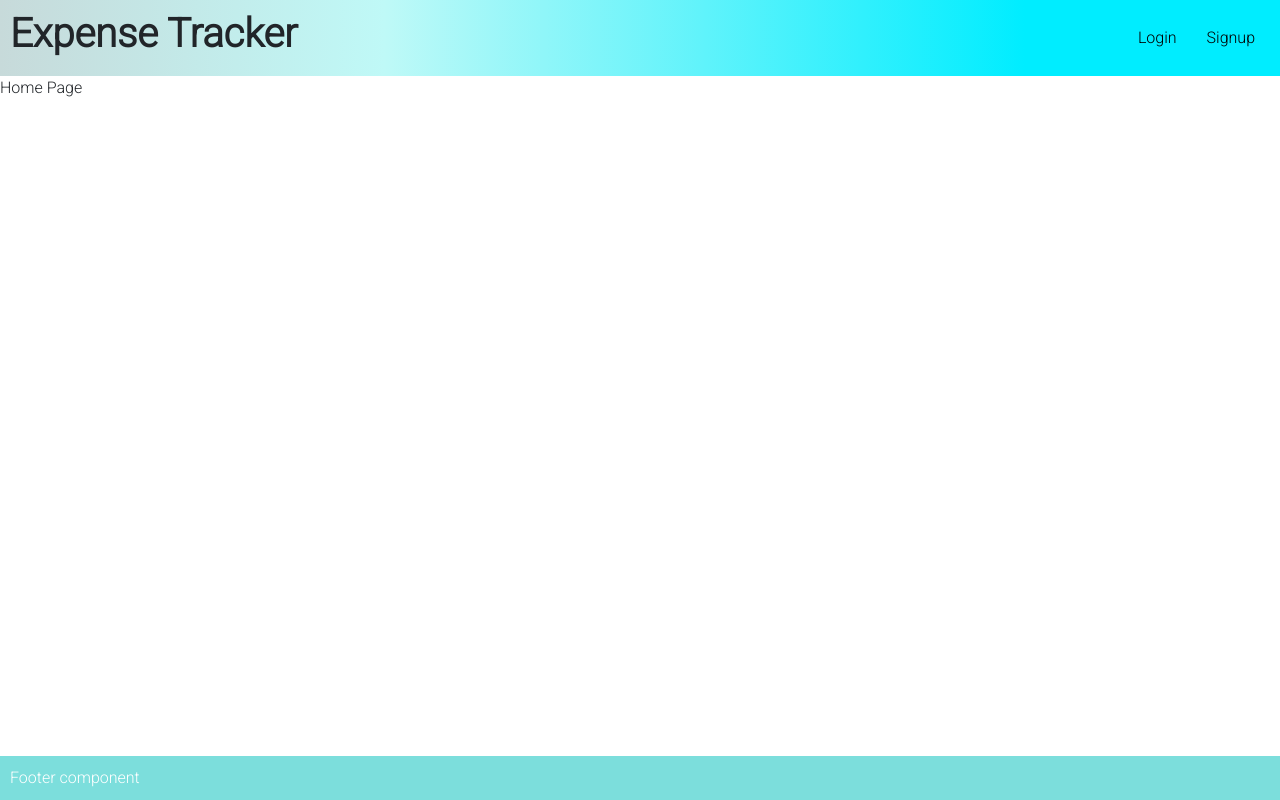
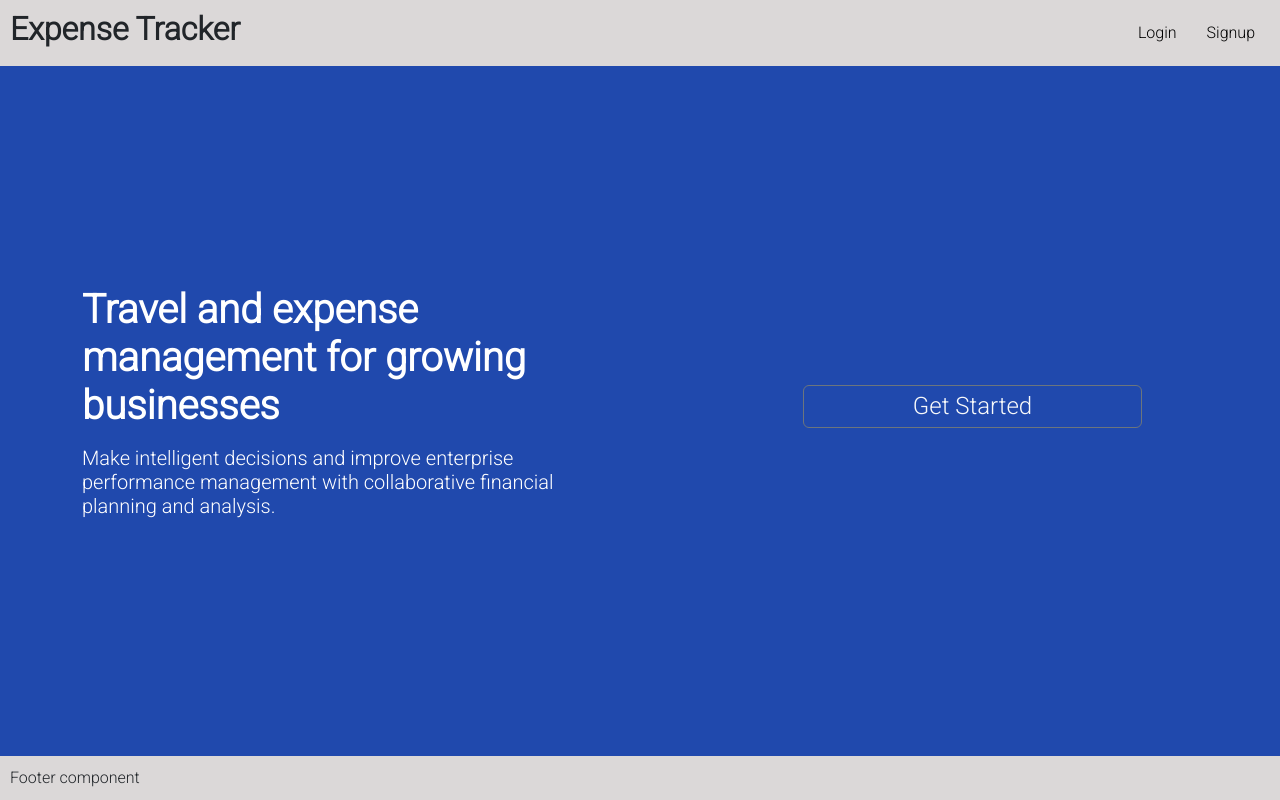
Before and after one commit to deepchhatralia/expense-tracker, a React (Create React App) app in the folder client/: page / in a window 1280 px wide. Built offline with nearby package versions, Linux system fonts and the light colour scheme; no server answers.

Commit message:
landing page

```diff
--- a/client/src/components/Footer.js
+++ b/client/src/components/Footer.js
@@ -5,7 +5,9 @@ const Footer = () => {
 
     return (
         <>
-            <div className="footer" style={{ position: "fixed", bottom: 0, left: 0, right: 0, color: "#fff", backgroundColor: "#7CDEDC", padding: "10px" }}>Footer component</div>
+            <div className="footer" style={{
+                position: "fixed", bottom: 0, left: 0, right: 0, backgroundColor: "#dbd8d8", padding: "10px"
+            }}>Footer component</div>
         </>
     );
 };
--- a/client/src/css/header.css
+++ b/client/src/css/header.css
@@ -6,11 +6,15 @@
     position: relative;
     z-index: 100;
     /* margin-bottom: 20px; */
-    background: rgb(199, 218, 218);
-    background: linear-gradient(90deg, rgba(199, 218, 218, 1) 0%, rgba(191, 249, 247, 1) 30%, rgba(0, 237, 255, 1) 80%);
     /* background-color: yellow; */
     /* background-color: #231942; */
     /* color: #fff; */
+
+    background-color: #dbd8d8;
+    /* box-shadow: 20px 2px rgba(0, 0, 0, 0.1); */
+
+    /* background: rgb(199, 218, 218);
+    background: linear-gradient(90deg, rgba(199, 218, 218, 1) 0%, rgba(191, 249, 247, 1) 30%, rgba(0, 237, 255, 1) 80%); */
 }
 
 .app-name {
--- /dev/null
+++ b/client/src/css/home.css
@@ -0,0 +1,58 @@
+body {
+    font-family: sans-serif;
+    margin: 0;
+    padding: 0;
+
+    background-color: #2049AD;
+}
+
+.main-body {
+    color: white;
+    display: flex;
+    align-items: center;
+    justify-content: center;
+    height: 85vh;
+}
+
+header {
+    background-color: #000;
+    color: #fff;
+    padding: 20px;
+}
+
+h1 {
+    font-size: 2em;
+}
+
+img {
+    max-width: 100%;
+}
+
+main {
+    padding: 20px;
+}
+
+ul {
+    list-style-type: none;
+    margin: 0;
+    padding: 0;
+}
+
+li {
+    margin-bottom: 10px;
+}
+
+a {
+    color: #000;
+    text-decoration: none;
+}
+
+a:hover {
+    text-decoration: underline;
+}
+
+footer {
+    background-color: #fff;
+    padding: 20px;
+    text-align: center;
+}
--- a/client/src/pages/Home.js
+++ b/client/src/pages/Home.js
@@ -1,7 +1,61 @@
+import "../css/home.css";
+
+import { useNavigate } from "react-router-dom";
+
 const Home = () => {
+    const navigate = useNavigate();
+
+    const handleGetStartedClick = () => {
+        navigate('/login');
+    }
+
     return (
         <>
-            Home Page
+            {/* <header>
+                <h1>Track your expenses and stay on budget</h1>
+                <img src="image.png" alt="Screenshot of the expense tracker app" />
+            </header>
+            <main>
+                <p>Are you tired of keeping track of your expenses in a spreadsheet? Our expense tracker web app makes it easy to track your spending and stay on budget.</p>
+                <ul>
+                    <li>Add expenses quickly and easily</li>
+                    <li>See your spending broken down by category</li>
+                    <li>Create budgets and track your progress</li>
+                    <li>Get insights into your spending habits</li>
+                </ul>
+                <p>Our app is easy to use and affordable. Sign up today and start tracking your expenses!</p>
+                <a href="https://www.expensetracker.com/" class="btn">Sign up for free today!</a>
+                <a href="https://www.expensetracker.com/features" class="btn">Learn more about our features</a>
+            </main>
+            <footer>
+                &copy; 2023 Expense Tracker
+            </footer> */}
+            <div className="main-body">
+                <div className="container">
+                    <div className="row">
+                        <div className="col-md-6">
+                            <h1 style={{ fontWeight: 800 }} className="h1 mb-3">Travel and expense management for growing businesses</h1>
+
+                            <h5>Make intelligent decisions and improve enterprise performance management with collaborative financial planning and analysis.</h5>
+                        </div>
+
+                        <div className="offset-md-1 col-md-5 d-flex align-items-center justify-content-center flex-row">
+                            {/* <div className="my-3">
+                                <button className="w-50 btn btn-primary">Login</button>
+                            </div>
+                            <div className="my-3">
+                                <button className="w-50 btn btn btn-outline-secondary text-light">Sign up</button>
+                            </div> */}
+
+                            {/* <div>
+                            </div> */}
+                            <button onClick={handleGetStartedClick} className="w-75 btn btn-outline-secondary text-light">
+                                <h4 className="m-0">Get Started</h4>
+                            </button>
+                        </div>
+                    </div>
+                </div>
+            </div>
         </>
     );
 };
```
